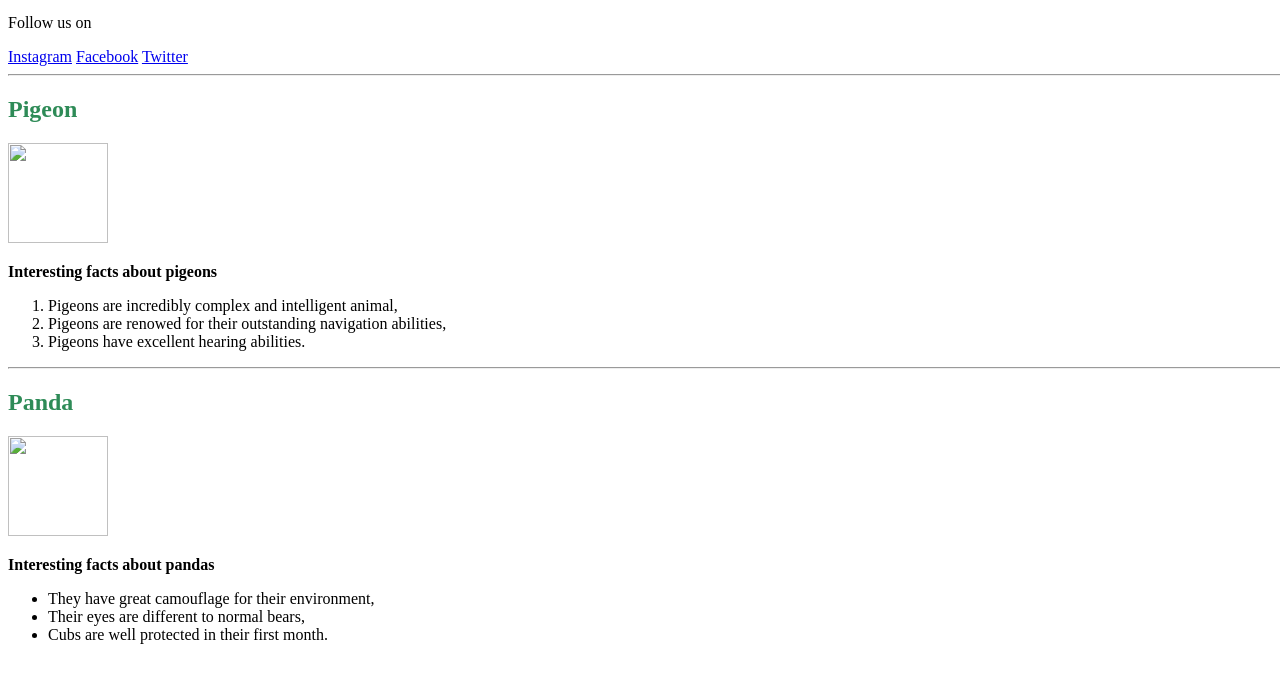
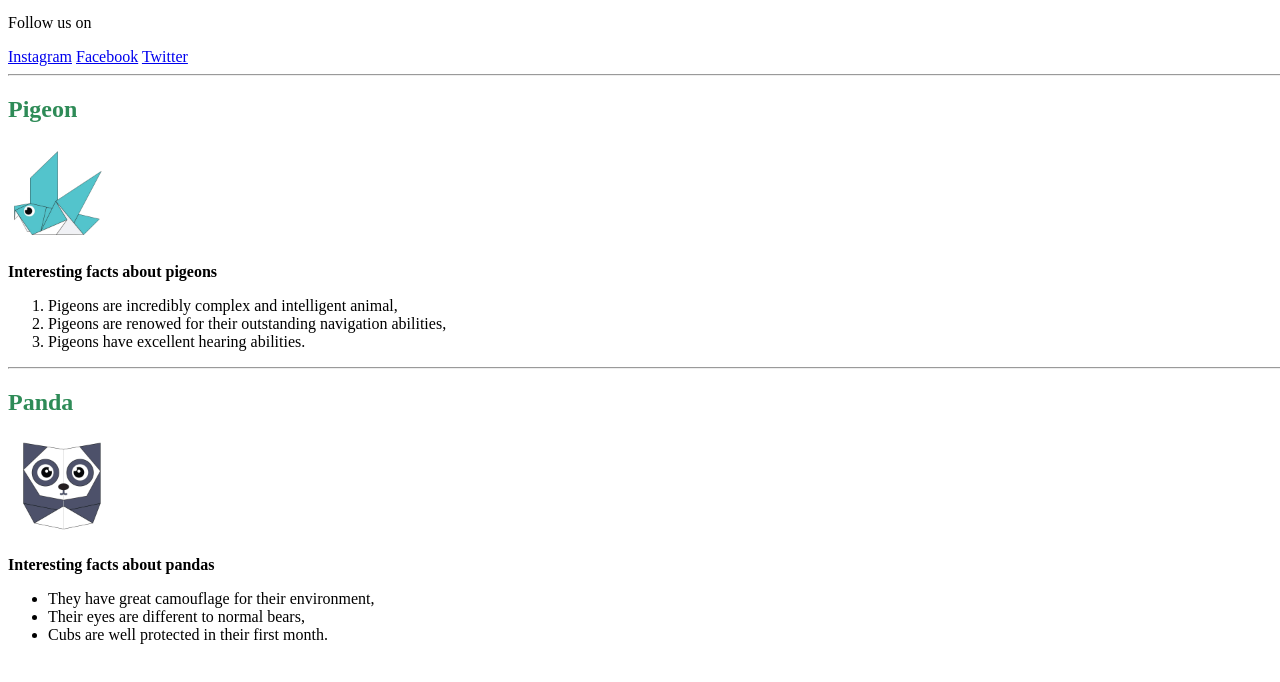
Before and after one commit to Nebro71011/origamiDesign, a plain HTML site: page index.html in a window 1280 px wide. Shown: the part 100-782 px from the top of the page. Drawn offline with Linux system fonts and the light colour scheme.

Commit message:
Update index.html

```diff
--- a/index.html
+++ b/index.html
@@ -23,7 +23,7 @@
         <hr width=1500px>
         <h2>Pigeon</h2>
         <a href="http://origami.me/pigeon/">
-        <img src="pigeon.png" width="100px" height="100px"></a>
+        <img src="images/pigeon.png" width="100px" height="100px"></a>
         <p><b>Interesting facts about pigeons</b></p>
         <ol>
             <li>Pigeons are incredibly complex and intelligent animal,</li>
@@ -33,7 +33,7 @@
         <hr width="1500px">
         <h2>Panda</h2>
         <a href="http://origami.me/panda/">
-        <img src="panda.png" width="100px" height="100px"></a>
+        <img src="images/panda.png" width="100px" height="100px"></a>
         <p><b>Interesting facts about pandas</b></p>
         <ul>
             <li>They have great camouflage for their environment,</li>
```
